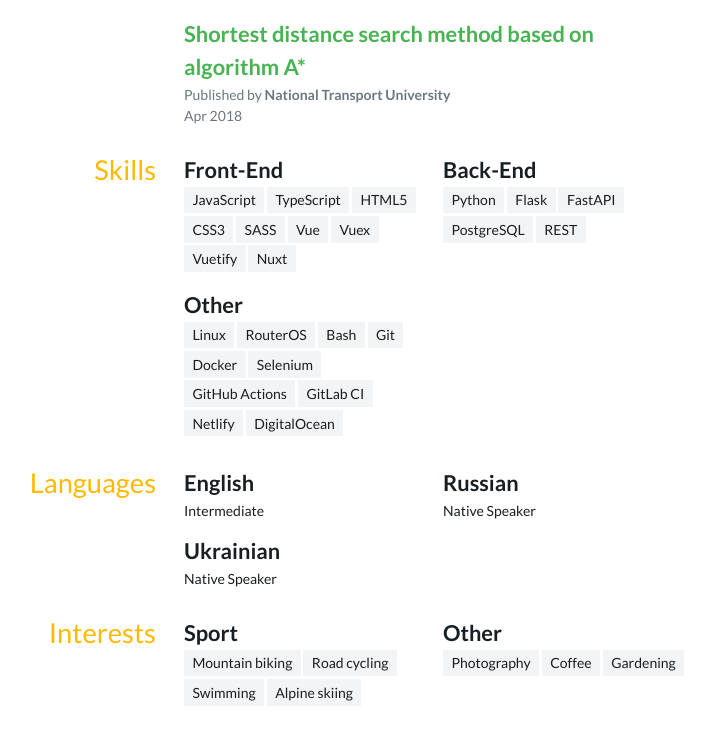
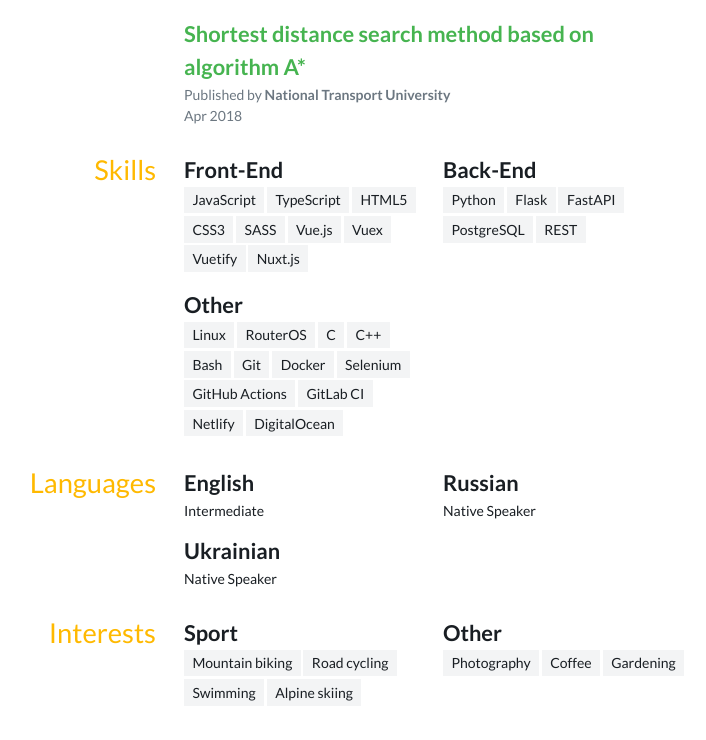
Before and after one commit to malokhvii-eduard/malokhvii-eduard.github.io, a plain HTML site: page index.html in a window 1280 px wide. Shown: the part 5428-6168 px from the top of the page, without its empty margins (302-1008 px from the left). Drawn offline with Linux system fonts and the light colour scheme.

Commit message:
Deploying to gh-pages from @ malokhvii-eduard/malokhvii-eduard.github.io@0ead391eb27aeebf557e56971ec125d46efd3845 🚀

```diff
--- a/index.html
+++ b/index.html
@@ -682,10 +682,10 @@ blockquote > * + * {
                     <li>HTML5</li>
                     <li>CSS3</li>
                     <li>SASS</li>
-                    <li>Vue</li>
+                    <li>Vue.js</li>
                     <li>Vuex</li>
                     <li>Vuetify</li>
-                    <li>Nuxt</li>
+                    <li>Nuxt.js</li>
                 </ul>
             </div>
             <div>
@@ -703,6 +703,8 @@ blockquote > * + * {
                 <ul class="tag-list">
                     <li>Linux</li>
                     <li>RouterOS</li>
+                    <li>C</li>
+                    <li>C++</li>
                     <li>Bash</li>
                     <li>Git</li>
                     <li>Docker</li>
```
